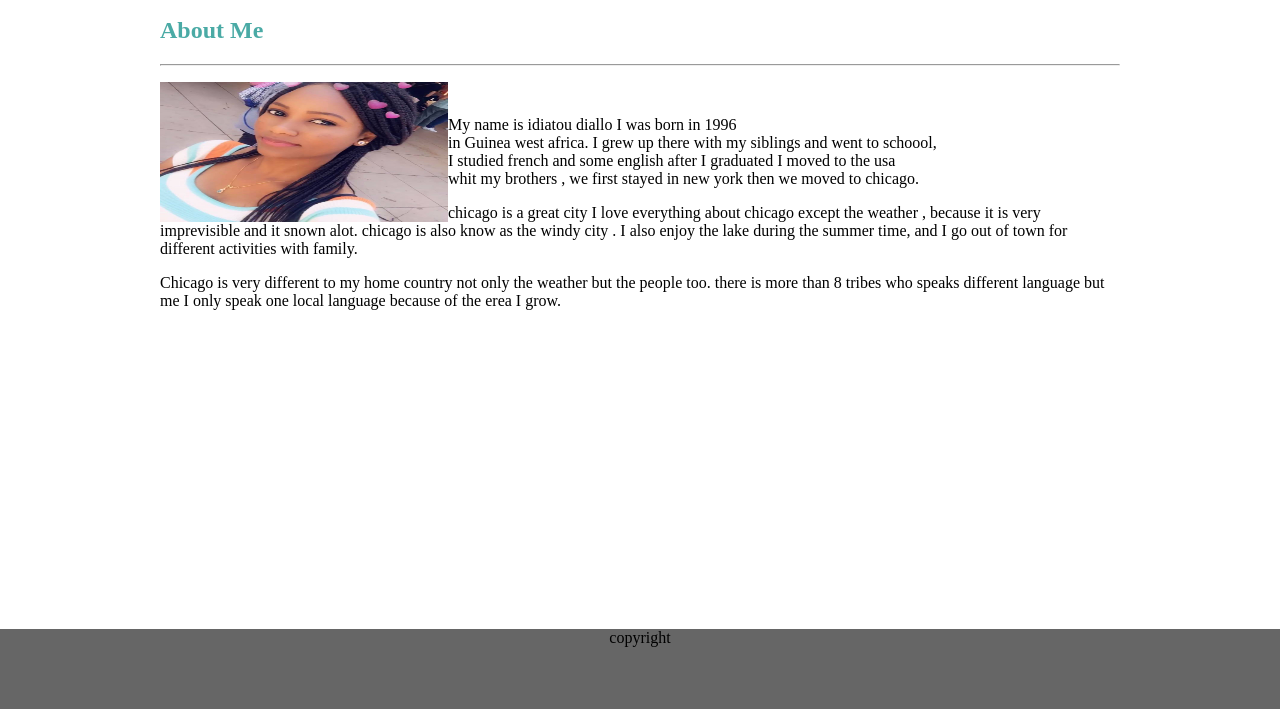
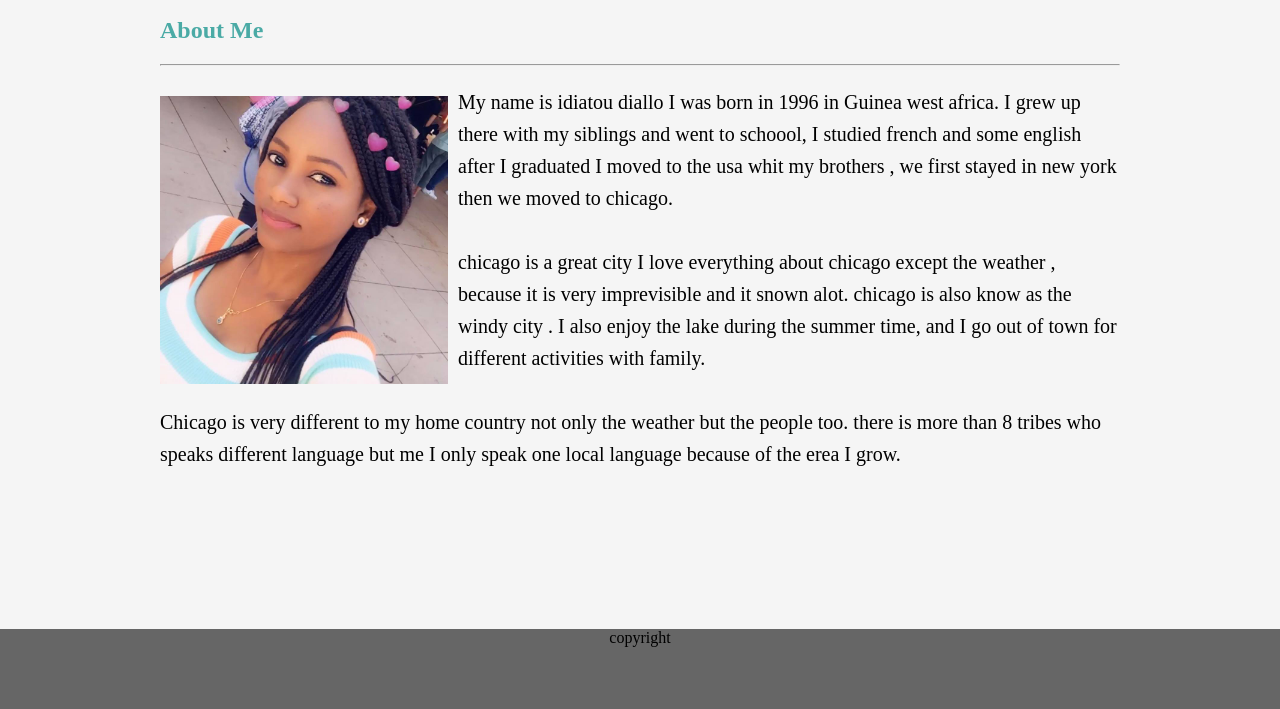
Before and after one commit to idiatou69/Basic-portfolio, a plain HTML site: page index.html in a window 1280 px wide. Shown: the part 91-800 px from the top of the page. Drawn offline with Linux system fonts and the light colour scheme.

Commit message:
update-3

```diff
--- a/assets/css/style.css
+++ b/assets/css/style.css
@@ -46,6 +46,8 @@
       color:white;
       height: 60px;
       width: 25%;
+      text-align: center;
+      line-height: 60px;
 
   }
   .img{
@@ -83,6 +85,11 @@
       bottom: 0px;
       left: 0px;
   }
+  #clear{
+    clear: both;
+    margin-bottom: 100px
+
+  }
   .mainsection{
       margin: 0 auto;
       width: 960px;
@@ -113,14 +120,20 @@
     color: #4aaaa5;
 }
 .mee{
-    background: #ffffff;
     color:#4aaaa5;
+
+}
+.img{
+    margin:10px;
+    float: left;
+    margin-left: 0px;
+
 }
 .pipe{
-    float: right;
-    width: 70%;
+    font-size: 20px;
+    line-height: 1.6
+}
+body{
+    background:whitesmoke;
 
 }
-.pope{
-    float: auto;
-}
--- a/index.html
+++ b/index.html
@@ -27,23 +27,25 @@
         <div>
 
 
-        <p><img src="img-index.jpg" alt=""></p> <br>
-        <p div class="pipe"> My name is idiatou diallo I was born in 1996<br>
-        in Guinea west africa. I grew up there with my siblings and  went to schoool,<br>
-         I studied french and some english after I graduated I moved to the usa<br>
-        whit my brothers , we  first stayed in new york then we moved to chicago. </p><br>
+        <img src="img-index.jpg" alt="" class="img">
 
-        <br><p div class="pope">chicago is a great city I love everything about chicago except the weather ,
+        <p div class="pipe"> My name is idiatou diallo I was born in 1996
+        in Guinea west africa. I grew up there with my siblings and  went to schoool,
+         I studied french and some english after I graduated I moved to the usa
+        whit my brothers , we  first stayed in new york then we moved to chicago. <br>
+
+        <br>chicago is a great city I love everything about chicago except the weather ,
             because it is very imprevisible and it snown alot. chicago is also know as the windy city .
-            I also enjoy the lake during the summer time, and I go out of town for different activities with family.
-        </p>
-        <p> Chicago is very different to my home country not only the weather but the people too.
+            I also enjoy the lake during the summer time, and I go out of town for different activities with family. <br>
+
+        <br>Chicago is very different to my home country not only the weather but the people too.
             there is more than 8 tribes who speaks different language but me I only speak one local language
             because of the erea I grow.
         </p>
 
         </div>
-    </section>
+    </section> <br><br><br> <br>
+    <br id="clear">
 
 
 
--- a/style.css
+++ b/style.css
@@ -1,8 +1,4 @@
-**
- * F/loat Layout Activity
- **/
-
- * {
+ *{
     box-sizing: border-box;
     text-align: center;
   }
@@ -29,9 +25,12 @@
     margin: 0 auto;
     width: 1024px;
   }
-  img{
+
+  #img{
+    margin-right: 20px;
     width: 300px;
     height: 200px;
+
   }
   h1{
     background: #4aaaa5;
@@ -57,3 +56,13 @@
     height: 50px;
     float: middle;
   }
+  .pipe{
+    text-align: start;
+  }
+  .img{
+    margin:10px;
+
+  }
+  body{
+    background: blue;
+  }
```
